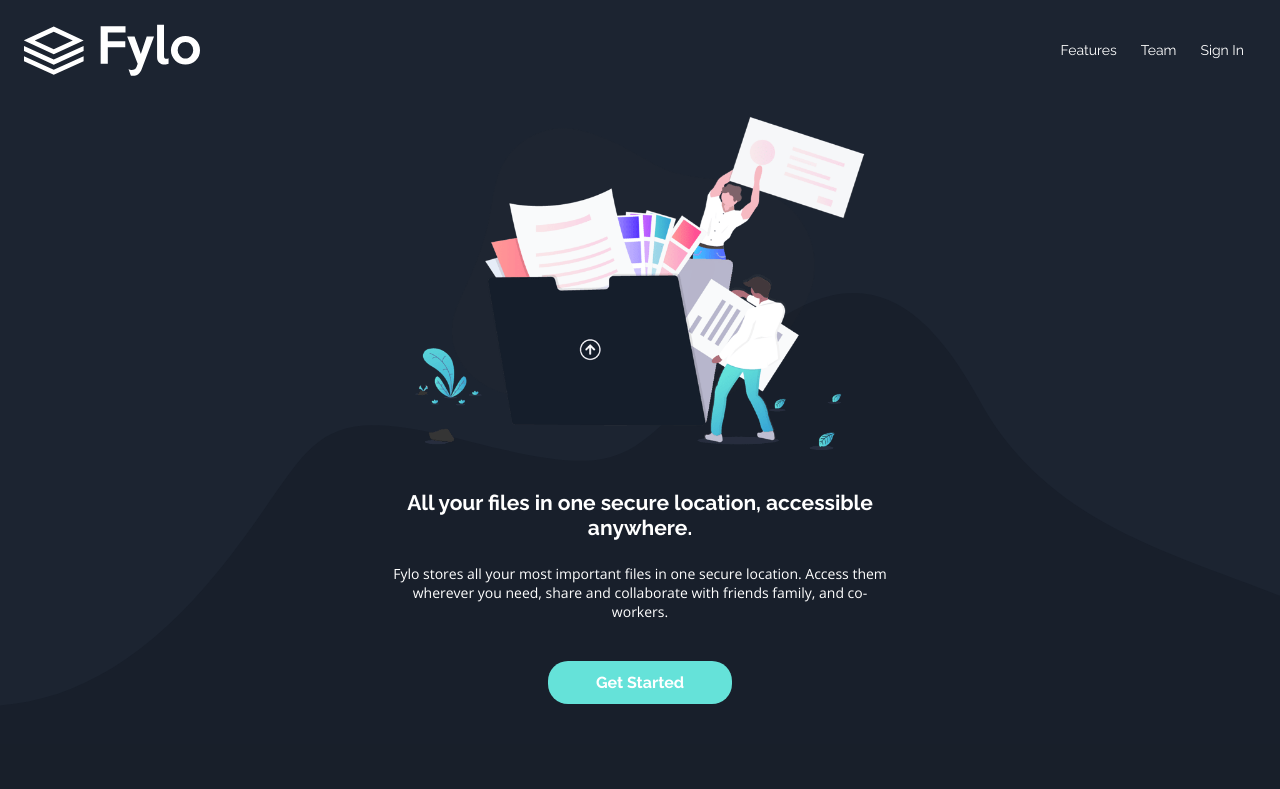
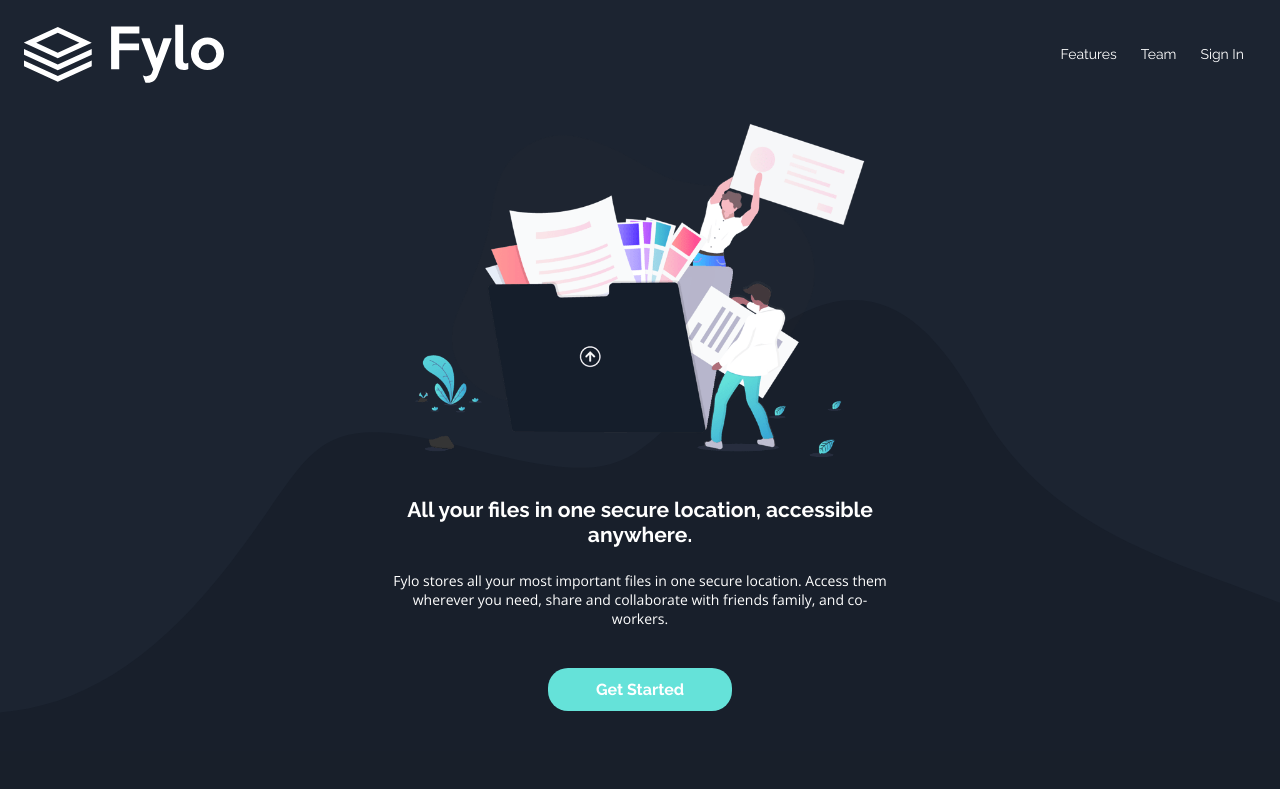
Before and after one commit to kristidelfino/fylo, a plain HTML site: page index.html in a window 1280 px wide. Shown: the top 789 px of the page. Drawn offline with nearby package versions, Linux system fonts and the light colour scheme.

Commit message:
fixed header logo

```diff
--- a/index.html
+++ b/index.html
@@ -21,7 +21,7 @@
 </head>
 <body>
   <header>
-    <img src="img/logo.svg" alt="logo">
+    <img src="img/logo.svg" alt="logo" class="header-logo">
     <nav>
       <ul class="nav">
         <li><a href="#">Feature</a>s</li>
--- a/style.css
+++ b/style.css
@@ -59,6 +59,12 @@ header {
     justify-content: space-between;
     align-items: center;
 }
+
+.header-logo {
+    width: 30%;
+    max-width: 200px;
+}
+
 nav {
     font-family: 'Raleway', sans-serif;
     max-width: 70%;
```
